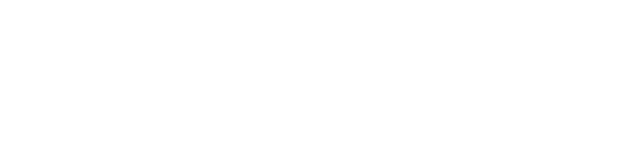
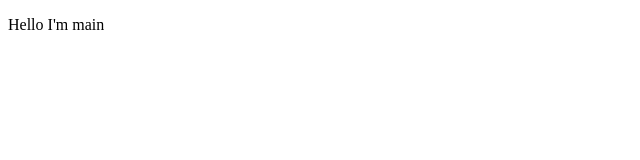
Before and after one commit to brentkao/coco, a plain HTML site: page index.html in a window 1280 px wide. Shown: the whole page, without its empty margins (0-640 px from the left). Drawn offline with Linux system fonts and the light colour scheme.

Commit message:
html text add hello i'm main

```diff
--- a/index.html
+++ b/index.html
@@ -7,6 +7,6 @@
     <title>Document</title>
 </head>
 <body>
-
+    <p>Hello I'm main</p>
 </body>
 </html>
```
